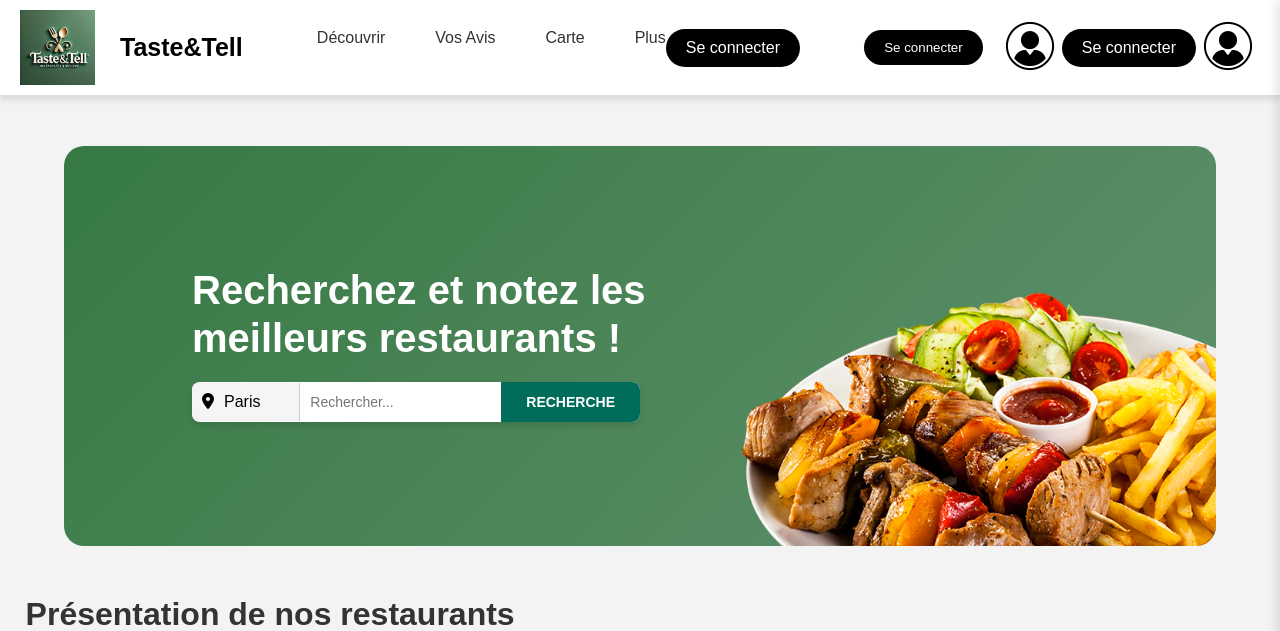
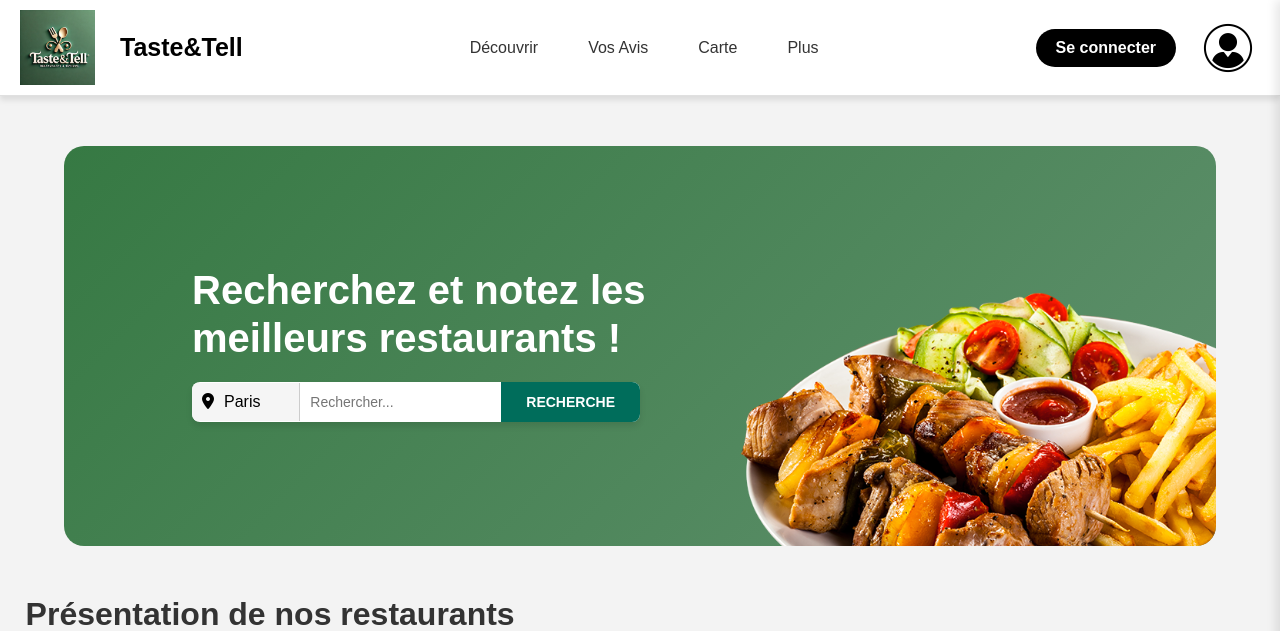
Before and after one commit to alexisnisol/SAE-Web-Restaurant, a PHP site: page / in a window 1280 px wide. Shown: the top 631 px of the page. Run offline with PHP 8.4, Linux system fonts and the light colour scheme; data comes from the database, SQL or seed files in the repository; some libraries are stand-ins or nearby versions.

Commit message:
modif header adaptibilité

```diff
--- a/src/static/css/header.css
+++ b/src/static/css/header.css
@@ -76,7 +76,7 @@ span {
 .nav-right {
     display: flex;
     align-items: center;
-    gap: 15px;
+    gap: 20px; /* Espacement entre le bouton et l'icône */
 }
 
 .btn-se-connecter {
@@ -86,11 +86,14 @@ span {
     padding: 10px 20px;
     border-radius: 20px;
     cursor: pointer;
+    text-decoration: none;
+    font-weight: bold;
 }
 
 .btn-se-connecter:hover {
     background-color: #444;
 }
+
 
 .class-img-profil {
     width: 4rem;
@@ -158,7 +161,7 @@ span {
     border-bottom: 1px solid #ddd;
 }
 
-.menu-content button {
+.menu-content #logout-btn {
     background: rgb(255, 255, 255);
     color: red;
     border: none;
@@ -169,7 +172,7 @@ span {
     border-bottom: 1px solid #ddd;
 }
 
-.menu-content button:hover {
+.menu-content #logout-btn:hover {
     color: darkred;
 }
 
--- a/src/templates/main.php
+++ b/src/templates/main.php
@@ -1,8 +1,6 @@
 <?php
-
 use App\Controllers\Auth\Auth;
 use App\Views\Flash;
-
 ?>
 
 <!DOCTYPE html>
@@ -14,17 +12,14 @@ use App\Views\Flash;
     <script src="./static/js/menu_profil.js"></script>
     <link rel="stylesheet" href="./static/css/header.css">
     <link rel="stylesheet" href="./static/css/footer.css">
-    <?php
-    if (!empty($cssFiles)) {
+    <?php if (!empty($cssFiles)) {
         foreach ($cssFiles as $cssFile) {
             echo '<link rel="stylesheet" href="./static/css/' . $cssFile . '">';
         }
-    }
-    ?>
-    <title><?php echo $title ?? null ?></title>
+    } ?>
+    <title><?= $title ?? 'Taste&Tell' ?></title>
 </head>
 <body>
-
     <header>
         <nav class="navbar">
             <div class="nav-left">
@@ -33,7 +28,6 @@ use App\Views\Flash;
                     <span class="title">Taste&Tell</span>
                 </a>
             </div>
-
             <div class="nav-center">
                 <ul class="nav-links">
                     <li><a href="./index.php">Découvrir</a></li>
@@ -41,32 +35,19 @@ use App\Views\Flash;
                     <li><a href="./index.php?action=carte">Carte</a></li>
                     <li><a href="./index.php?action=a-propos">Plus</a></li>
                 </ul>
-
-            <?php
-            if (Auth::isUserLoggedIn()) {
-                echo '<p>Bonjour, ' . Auth::getCurrentUser()->firstName . '</p>';
-
-                if (Auth::getCurrentUser()->isAdmin()) {
-                    echo '<a href="index.php?action=dashboard" class="btn-se-connecter">Dashboard</a>';
-                }
-
-                echo '<a href="index.php?action=logout" class="btn-se-connecter">Déconnexion</a>';
-            } else {
-                echo '<a href="./index.php?action=login" class="btn-se-connecter">Se connecter</></a>';
-            }
-            ?>
             </div>
-
             <div class="nav-right">
-            <a href="./index.php?action=register">
-                <button class="btn-se-connecter">Se connecter</button>
-            </a>
-            <a>
+                <?php if (Auth::isUserLoggedIn()) : ?>
+                    <p>Bonjour, <?= Auth::getCurrentUser()->firstName ?></p>
+                    <?php if (Auth::getCurrentUser()->isAdmin()) : ?>
+                        <a href="index.php?action=dashboard" class="btn-se-connecter">Dashboard</a>
+                    <?php endif; ?>
+                <?php else : ?>
+                    <a href="./index.php?action=login" class="btn-se-connecter">Se connecter</a>
+                <?php endif; ?>
                 <img id="profile-icon" class="class-img-profil" src="./static/images/icon-profile.png" alt="Profil">
-            </a>
             </div>
-
-        <!-- Menu -->
+        </nav>
         <div id="profile-menu" class="profile-menu">
             <div class="menu-content">
                 <div id="close-menu" class="close-menu">&times;</div>
@@ -75,36 +56,14 @@ use App\Views\Flash;
                     <img class="class-logo-profil" src="./static/images/icon-profile.png" alt="Profil">
                 </div>
                 <a href="./index.php?action=profil">Gérer mon Profil</a>
-                <button id="logout-btn">Déconnexion</button>
+                <a href="index.php?action=logout" id="logout-btn">Déconnexion</a>
             </div>
         </div>
-
-            <?php
-            if (Auth::isUserLoggedIn()) {
-                echo '<p>Bonjour, ' . Auth::getCurrentUser()->firstName . '</p>';
-
-            if (Auth::getCurrentUser()->isAdmin()) {
-                echo '<a href="index.php?action=dashboard" class="btn-se-connecter">Dashboard</a>';
-            }
-
-                echo '<a href="index.php?action=logout" class="btn-se-connecter">Déconnexion</a>';
-            } else {
-                echo '<a href="./index.php?action=login" class="btn-se-connecter">Se connecter</></a>';
-            }
-            ?>
-            <div class="nav-right">
-                <a>
-                    <img id="profile-icon" class="class-img-profil" src="./static/images/icon-profile.png" alt="Profil">
-                </a>
-        </div>
-        </nav>
     </header>
 
-
-
     <main>
-    <?php Flash::flash();?>
-    <?php echo $content ?? null ?>
+        <?php Flash::flash(); ?>
+        <?= $content ?? '' ?>
     </main>
 
     <footer>
@@ -137,16 +96,7 @@ use App\Views\Flash;
                 <span class="circle">
                     <img src="instagram-icon.png" alt="Instagram">
                 </span>
-                <span class="circle">
-                    <img src="tiktok-icon.png" alt="TikTok">
-                </span>
-                <span class="circle">
-                    <img src="facebook-icon.png" alt="Facebook">
-                </span>
             </div>
-        </div>
-        <div class="footer-bottom">
-        © 2025 Taste&Tell - Tous droits réservés.
         </div>
     </footer>
 </body>
```
Lines whose indentation alone changed are shown as unchanged.
